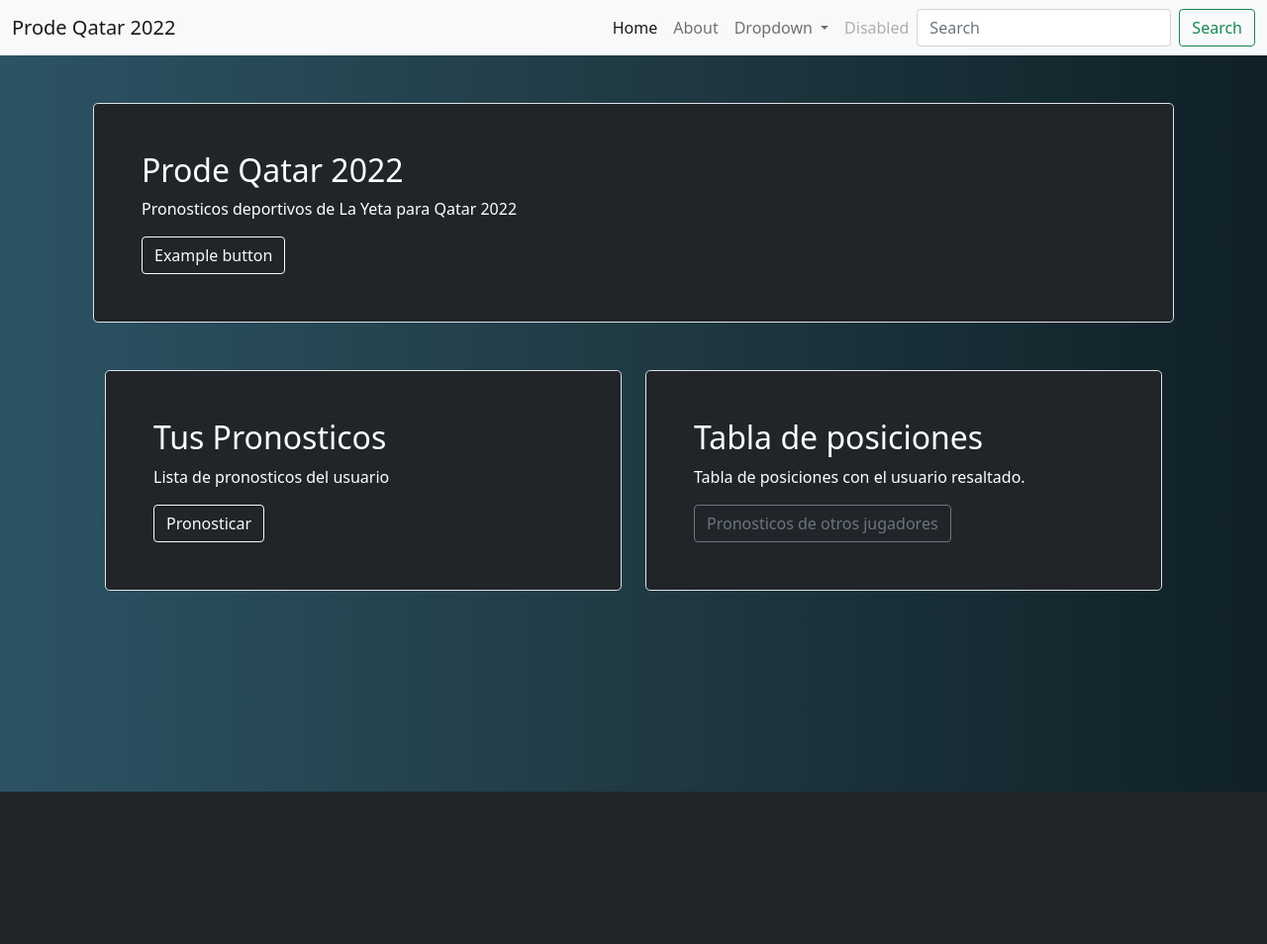
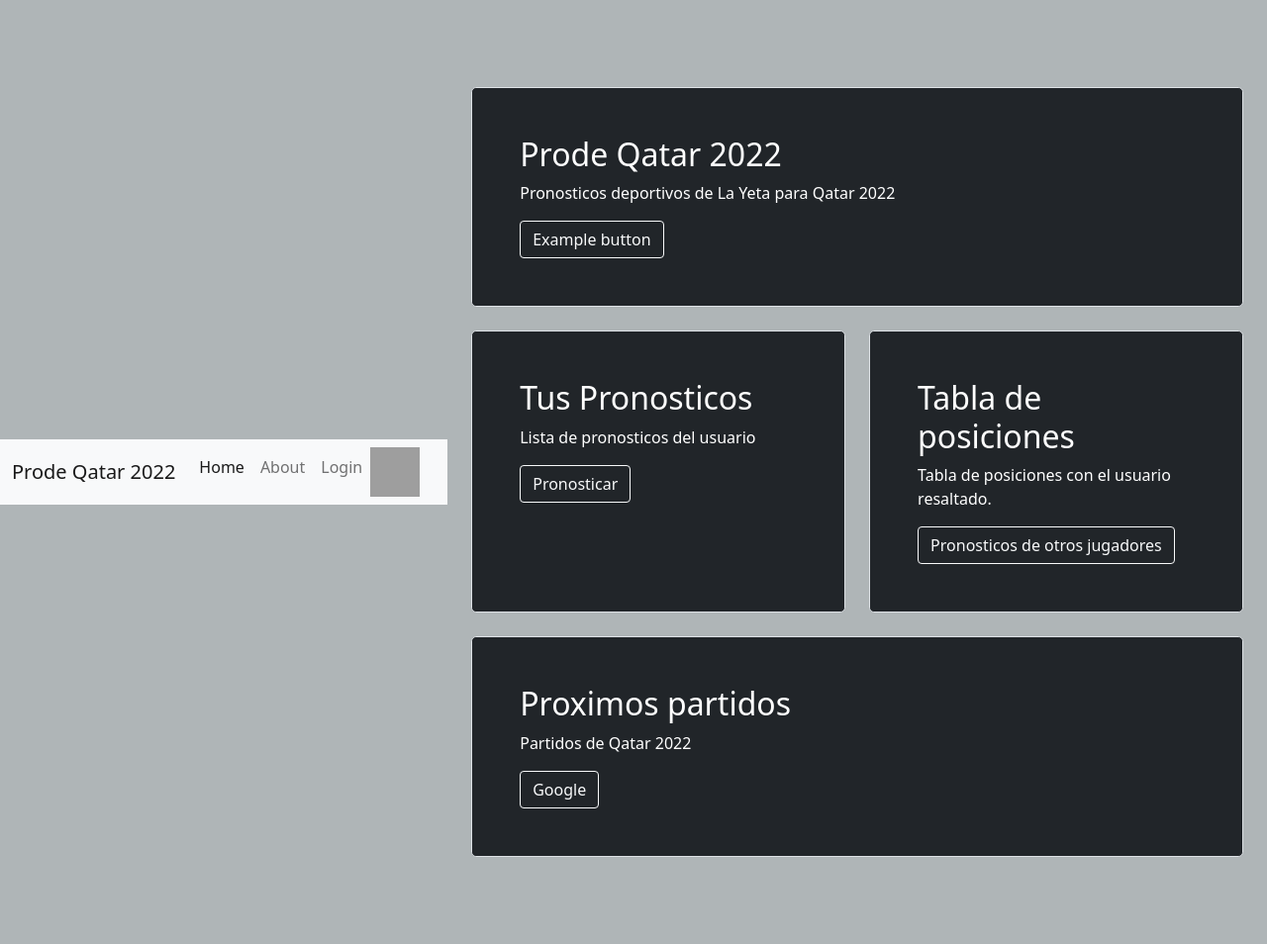
Before and after one commit to cmaffrand/ppweb, a Flask app: page / in a window 1280 px wide. Shown: the whole page at 99% size. Before the commit the page ends 800 px from the top, so only its background shows below. Run offline with Flask 2, Linux system fonts and the light colour scheme; grey boxes are pictures that could not be loaded.

Commit message:
Adds Login page

```diff
--- a/src/index.py
+++ b/src/index.py
@@ -1,23 +1,30 @@
 
 from flask import Flask, render_template
+import os
+
+IMG_FOLDER = os.path.join('static', 'img')
 
 ## Initialize the app in main file
 app = Flask(__name__)
+app.config['UPLOAD_FOLDER'] = IMG_FOLDER
 
 ## Home web page
 @app.route('/')
 def home():
-    return render_template('home.html')
+    full_filename = os.path.join(app.config['UPLOAD_FOLDER'], 'layeta.svg')
+    return render_template("home.html", user_image = full_filename)
 
 ## Pagina About
 @app.route('/about')
 def about():
-    return render_template('about.html')
+    full_filename = os.path.join(app.config['UPLOAD_FOLDER'], 'layeta.svg')
+    return render_template("about.html", user_image = full_filename)
 
-## Pagina About
+## Pagina Login
 @app.route('/login')
 def login():
-    return render_template('login.html')
+    full_filename = os.path.join(app.config['UPLOAD_FOLDER'], 'layeta.svg')
+    return render_template("login.html", user_image = full_filename)
 
 ## Initialize server
 if __name__ == '__main__':
--- a/src/static/css/main.css
+++ b/src/static/css/main.css
@@ -1,9 +1,8 @@
 body {
-    background: #0F2027;
-    /* fallback for old browsers */
-    background: -webkit-linear-gradient(to right, #2C5364, #203A43, #0F2027);
-    /* Chrome 10-25, Safari 5.1-6 */
-    background: linear-gradient(to right, #2C5364, #203A43, #0F2027);
-    /* W3C, IE 10+/ Edge, Firefox 16+, Chrome 26+, Opera 12+, Safari 7+ */
-
+  height: 100%;
+  display: flex;
+  align-items: center;
+  padding-top: 40px;
+  padding-bottom: 40px;
+  background: #afb5b7;
 }
--- a/src/templates/home.html
+++ b/src/templates/home.html
@@ -12,31 +12,36 @@
   </div>
 </div>
 
-<div class="container py-4">
+
   <div class="row align-items-md-stretch">
     <div class="col-md-6">
       <div class="h-100 p-5 text-white bg-dark border rounded-3">
         <h2>Tus Pronosticos</h2>
-        <p>
-          Lista de pronosticos del usuario
-        </p>
-        <button class="btn btn-outline-light" type="button">
-          Pronosticar
-        </button>
+        <p>Lista de pronosticos del usuario</p>
+        <button class="btn btn-outline-light" type="button">Pronosticar</button>
       </div>
     </div>
     <div class="col-md-6">
       <div class="h-100 p-5 text-white bg-dark border rounded-3">
         <h2>Tabla de posiciones</h2>
-        <p>
-          Tabla de posiciones con el usuario resaltado.
-        </p>
-        <button class="btn btn-outline-secondary" type="button">
+        <p>Tabla de posiciones con el usuario resaltado.</p>
+        <button class="btn btn-outline-light" type="button">
           Pronosticos de otros jugadores
         </button>
       </div>
     </div>
   </div>
-</div>
+
+<div class="container py-4">
+    <div class="row align-items-md-stretch">
+      <div class="h-100 p-5 text-white bg-dark border rounded-3">
+        <h2>Proximos partidos</h2>
+        <p>Partidos de Qatar 2022</p>
+        <button class="btn btn-outline-light" type="button">
+          Google
+        </button>
+      </div>
+    </div>
+  </div>
 
 {% endblock %}
--- a/src/templates/layout.html
+++ b/src/templates/layout.html
@@ -42,41 +42,14 @@
             <li class="nav-item">
               <a class="nav-link" href="/about">About</a>
             </li>
-            <li class="nav-item dropdown">
-              <a
-                class="nav-link dropdown-toggle"
-                href="#"
-                id="navbarDropdown"
-                role="button"
-                data-bs-toggle="dropdown"
-                aria-expanded="false"
-              >
-                Dropdown
-              </a>
-              <ul class="dropdown-menu" aria-labelledby="navbarDropdown">
-                <li><a class="dropdown-item" href="#">Action</a></li>
-                <li><a class="dropdown-item" href="#">Another action</a></li>
-                <li><hr class="dropdown-divider" /></li>
-                <li>
-                  <a class="dropdown-item" href="#">Something else here</a>
-                </li>
-              </ul>
+            <li class="nav-item">
+              <a class="nav-link" href="/login">Login</a>
             </li>
             <li class="nav-item">
-              <a class="nav-link disabled">Disabled</a>
+              <a class="navbar-brand" href="#">
+                <img src="{{ user_image }}" alt="" width="50" height="50">
+              </a>
             </li>
-          </ul>
-          <form class="d-flex">
-            <input
-              class="form-control me-2"
-              type="search"
-              placeholder="Search"
-              aria-label="Search"
-            />
-            <button class="btn btn-outline-success" type="submit">
-              Search
-            </button>
-          </form>
         </div>
       </div>
     </nav>
```
Also changed, not shown: src/static/css/signin.css (+33 -6 lines), src/templates/about.html (+8 -1 lines), src/templates/login.html (+25 -5 lines), src/templates/singin_layout.html (deleted, +0 -27 lines), 1 other file.
